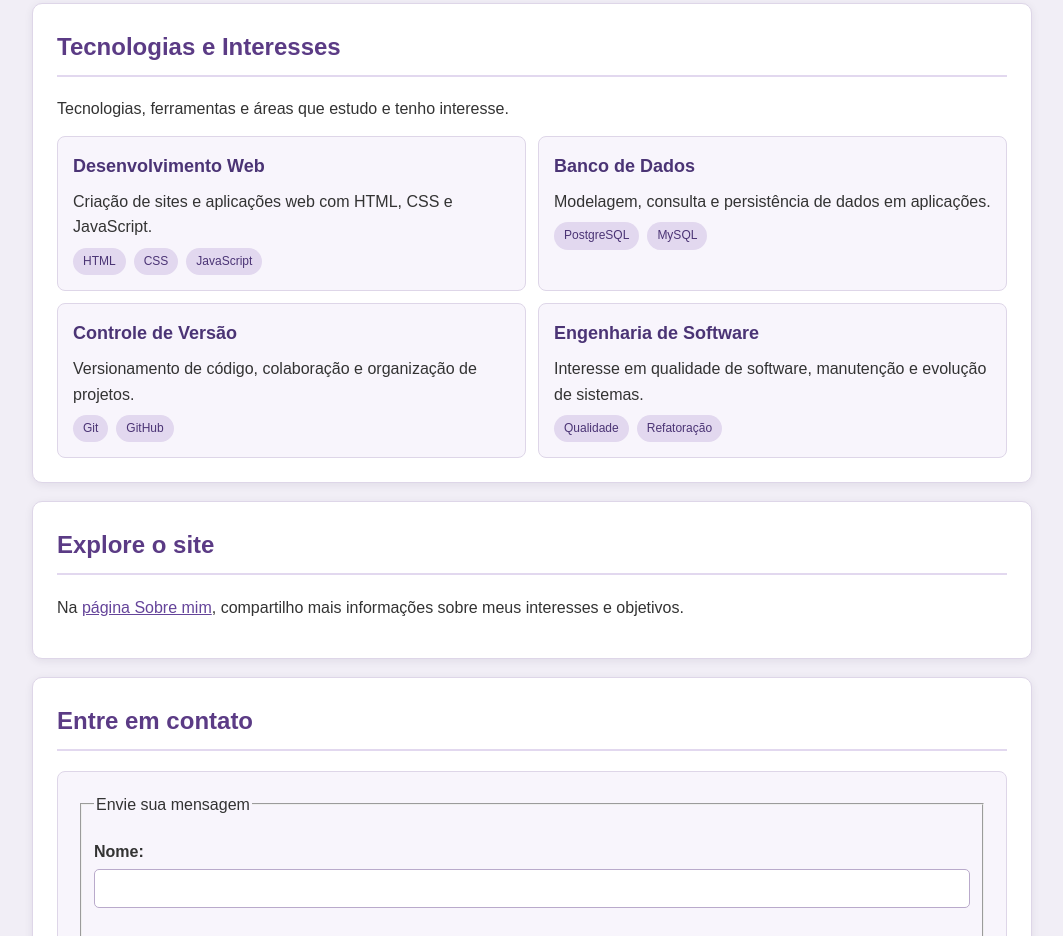
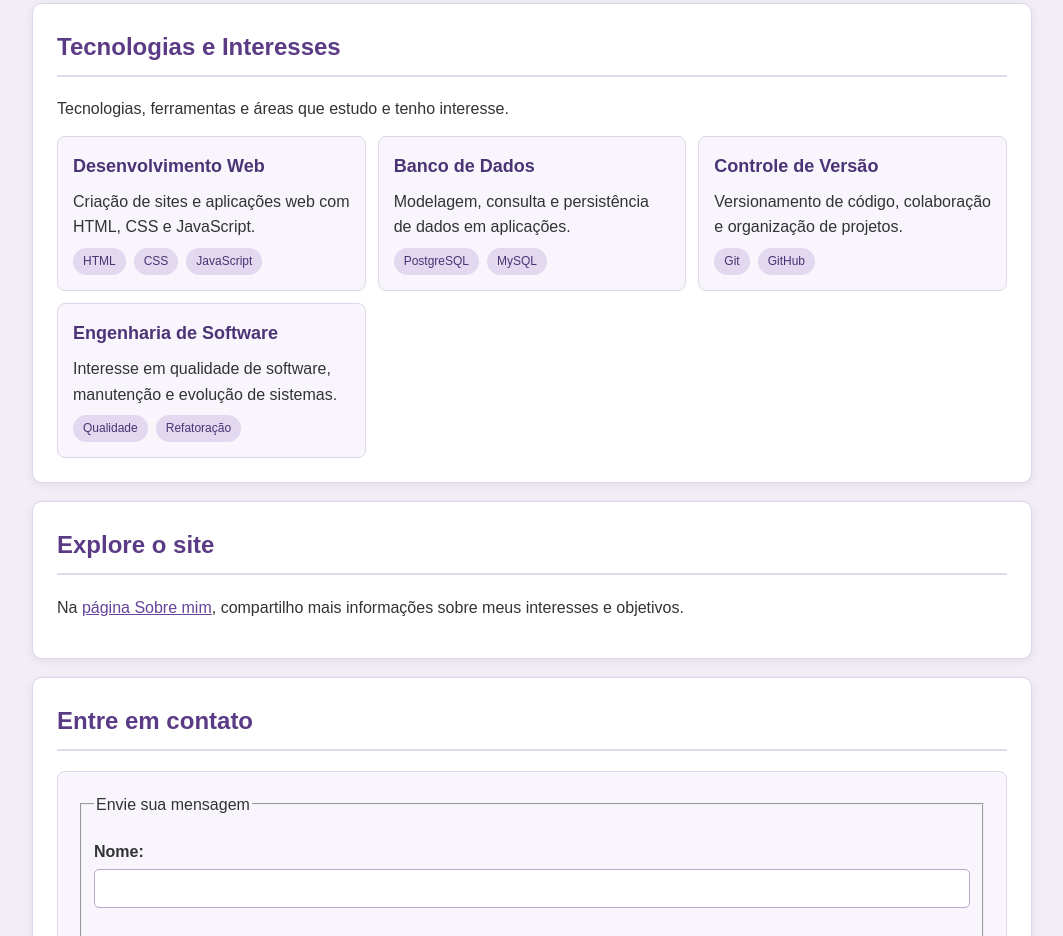
Before and after one commit to willnemo13/pagina-pessoal, a plain HTML site: page index.html in a window 1280 px wide. Shown: the part 1194-2130 px from the top of the page, without its empty margins (108-1171 px from the left). Drawn offline with Linux system fonts and the light colour scheme.

Commit message:
Ajusta breakpoints dos cartões para responsividade

```diff
--- a/style.css
+++ b/style.css
@@ -1,9 +1,9 @@
-
 /* Configurações gerais */
 * {
     box-sizing: border-box;
 }
-/*Imagens responsivas */
+
+/* Imagens responsivas */
 img {
     max-width: 100%;
     height: auto;
@@ -126,7 +126,7 @@ p {
 /* Cartões de tecnologias */
 .grade-tecnologias {
     display: grid;
-    grid-template-columns: repeat(2, 1fr);
+    grid-template-columns: 1fr;
     gap: 12px;
 }
 
@@ -219,17 +219,34 @@ footer a {
 footer a:hover {
     color: #e2d8ef;
 }
-/*Tablets */
-@media (max width: 900px) {
+
+/* Tablets */
+@media (max-width: 900px) {
     main {
         grid-template-columns: 1fr;
     }
+
     .largura-total,
     #tecnologias,
     #contato {
         grid-column: 1;
     }
 }
+
+/* Cartões em tablets */
+@media (min-width: 768px) {
+    .grade-tecnologias {
+        grid-template-columns: repeat(2, 1fr);
+    }
+}
+
+/* Computadores */
+@media (min-width: 1024px) {
+    .grade-tecnologias {
+        grid-template-columns: repeat(3, 1fr);
+    }
+}
+
 /* Telas menores */
 @media (max-width: 600px) {
     body {
@@ -251,23 +268,26 @@ footer a:hover {
         grid-column: 1;
     }
 
-    .grade-tecnologias {
-        grid-template-columns: 1fr;
     header {
         padding: 20px 12px;
     }
+
     header h1 {
         font-size: 1.6rem;
     }
+
     .cartao {
         padding: 18px;
     }
+
     h2 {
         font-size: 1.3rem;
     }
+
     p {
         font-size: 1rem;
     }
+
     .form-contato {
         padding: 12px;
     }
```
